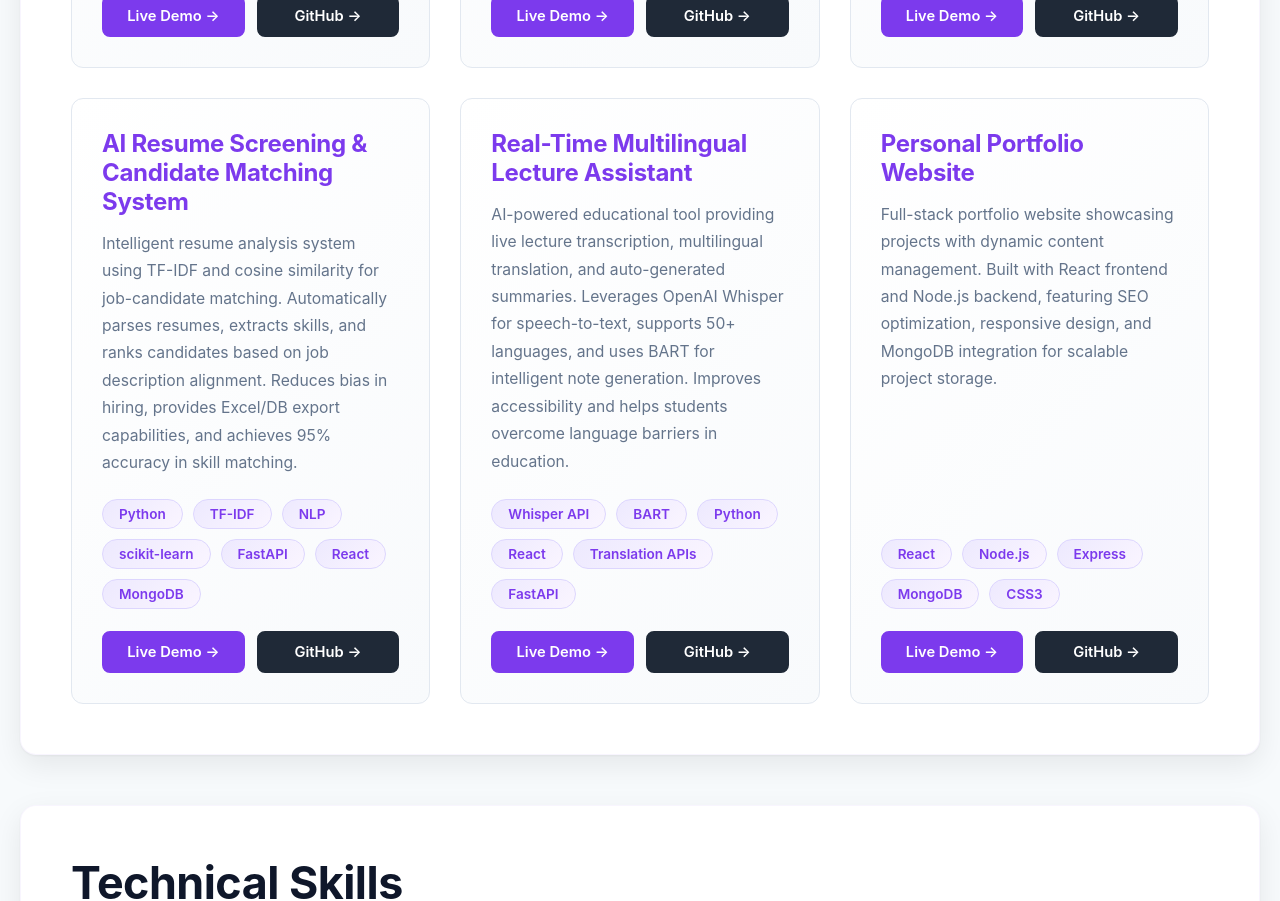
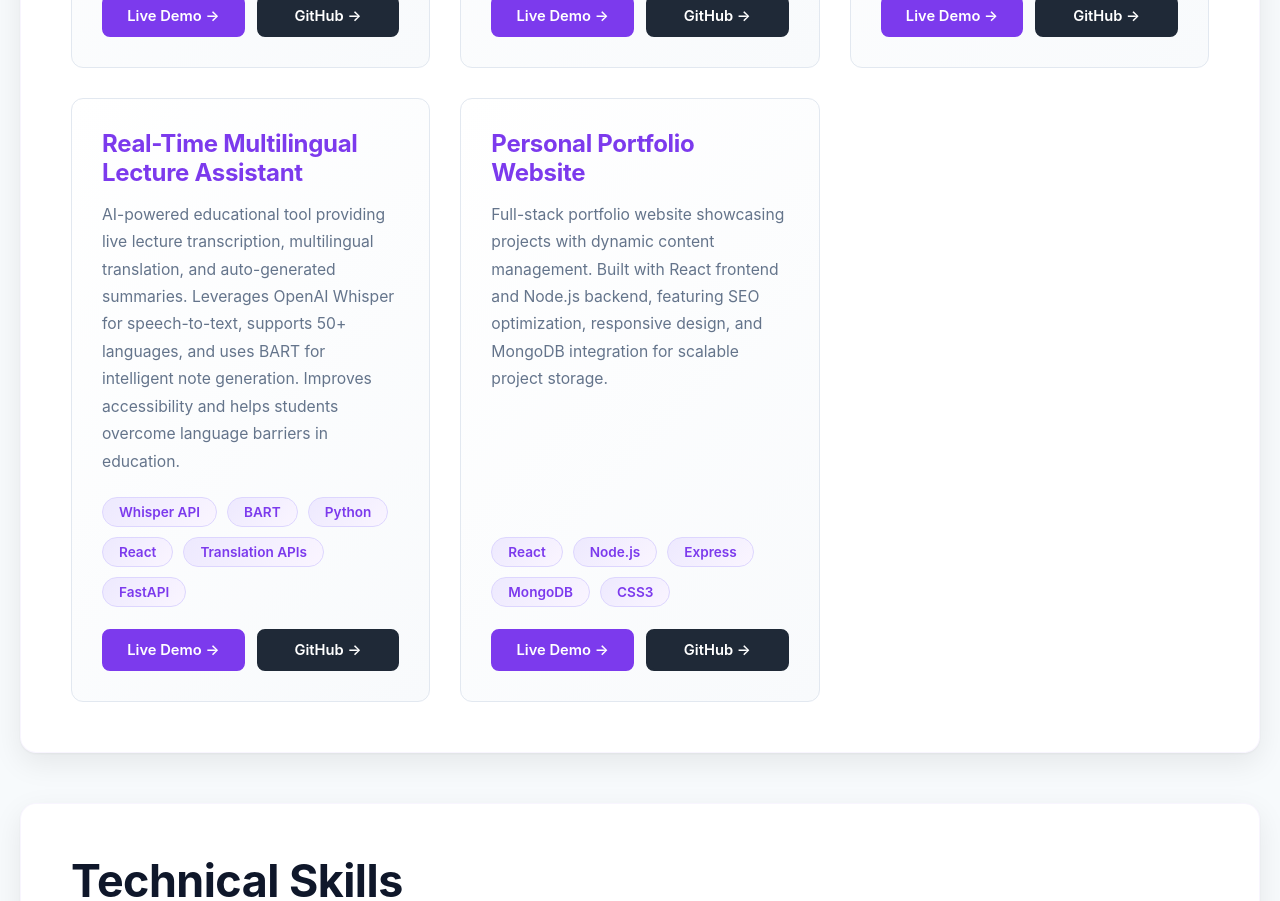
Before and after one commit to HariM917/Portfolio, a React (Create React App) app in the folder frontend/: page / in a window 1280 px wide. Shown: the part 2720-3621 px from the top of the page. Built offline with nearby package versions, Linux system fonts and the light colour scheme; no server answers; the HTML template or start-up script is replaced by a standard one.

Commit message:
frontend fix

```diff
--- a/frontend/src/App.js
+++ b/frontend/src/App.js
@@ -54,17 +54,9 @@ function App() {
       githubLink: 'https://github.com/HariM917/DocumentIntelligence',
       featured: false,
     },
+
     {
       _id: '4',
-      title: 'AI Resume Screening & Candidate Matching System',
-      description: 'Intelligent resume analysis system using TF-IDF and cosine similarity for job-candidate matching. Automatically parses resumes, extracts skills, and ranks candidates based on job description alignment. Reduces bias in hiring, provides Excel/DB export capabilities, and achieves 95% accuracy in skill matching.',
-      technologies: ['Python', 'TF-IDF', 'NLP', 'scikit-learn', 'FastAPI', 'React', 'MongoDB'],
-      link: 'https://resume-matcher.example.com',
-      githubLink: 'https://github.com/HariM917/ResumeMatcher',
-      featured: false,
-    },
-    {
-      _id: '5',
       title: 'Real-Time Multilingual Lecture Assistant',
       description: 'AI-powered educational tool providing live lecture transcription, multilingual translation, and auto-generated summaries. Leverages OpenAI Whisper for speech-to-text, supports 50+ languages, and uses BART for intelligent note generation. Improves accessibility and helps students overcome language barriers in education.',
       technologies: ['Whisper API', 'BART', 'Python', 'React', 'Translation APIs', 'FastAPI'],
@@ -73,7 +65,7 @@ function App() {
       featured: false,
     },
     {
-      _id: '6',
+      _id: '5',
       title: 'Personal Portfolio Website',
       description: 'Full-stack portfolio website showcasing projects with dynamic content management. Built with React frontend and Node.js backend, featuring SEO optimization, responsive design, and MongoDB integration for scalable project storage.',
       technologies: ['React', 'Node.js', 'Express', 'MongoDB', 'CSS3'],
```
